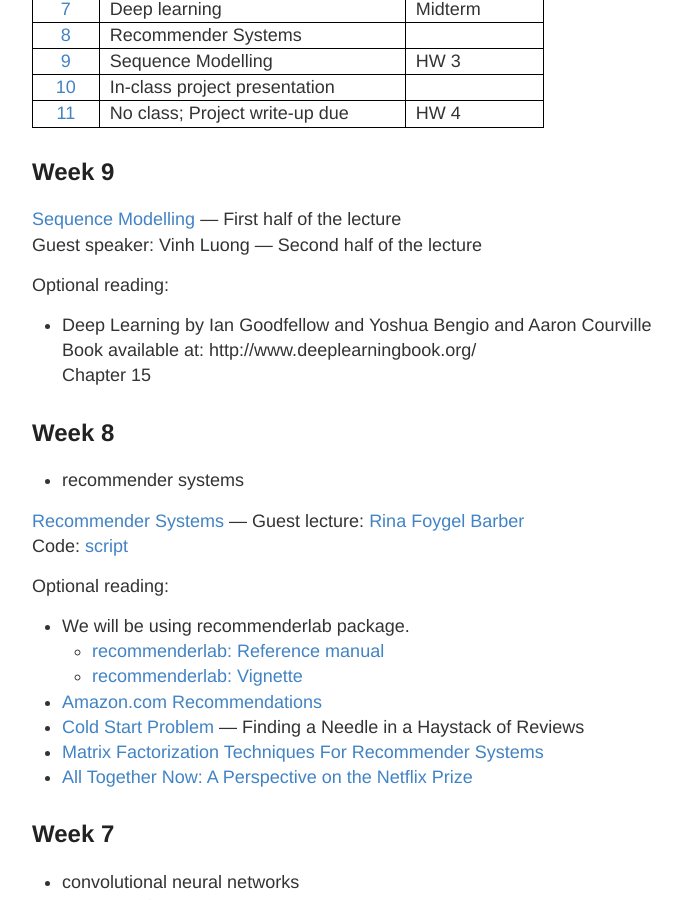
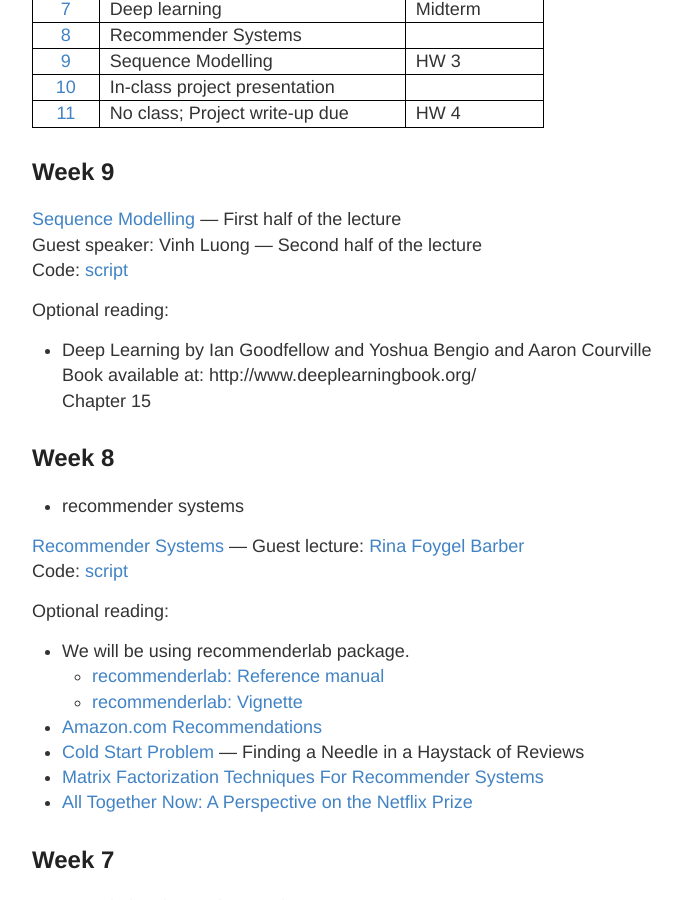
Before and after one commit to ChicagoBoothML/ML2017, a Jekyll site: the page built from lectures.md, in a window 1280 px wide and 900 px high, scrolled down 465 px. Shown: the whole window, without its empty margins (248-930 px from the left). Built offline with Jekyll 4.4.1, drawn with Linux system fonts in a browser that asks for light colours.

Commit message:
Update lectures.md

```diff
--- a/lectures.md
+++ b/lectures.md
@@ -24,6 +24,7 @@ permalink: /lectures/
 
 [Sequence Modelling](https://piazza.com/class_profile/get_resource/j8padvvrtd375m/je7n8aopp8c39) --- First half of the lecture
 Guest speaker: Vinh Luong --- Second half of the lecture
+Code: [script](https://github.com/ChicagoBoothML/ML2017/tree/master/lec09)
 
 
 Optional reading:
```
